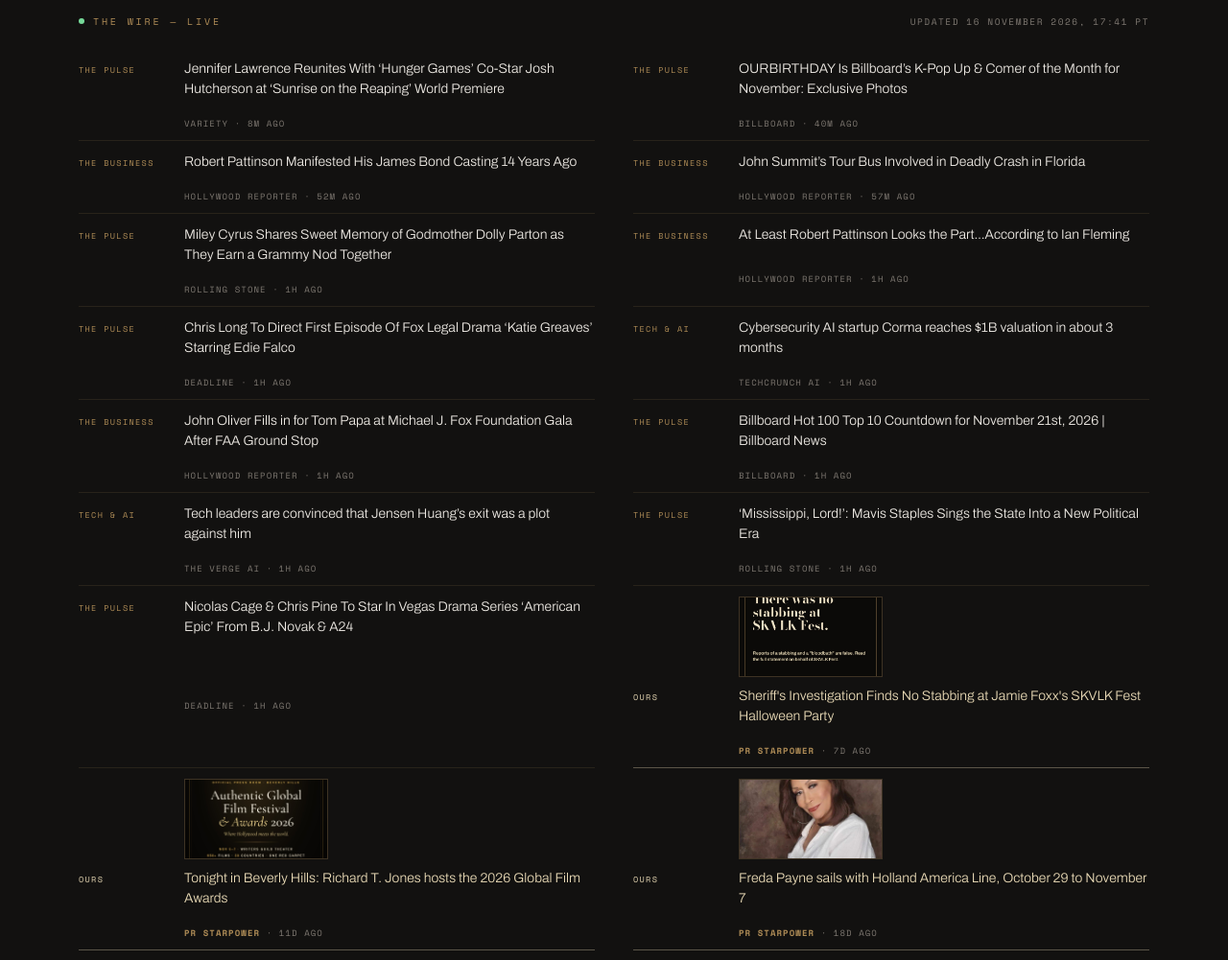
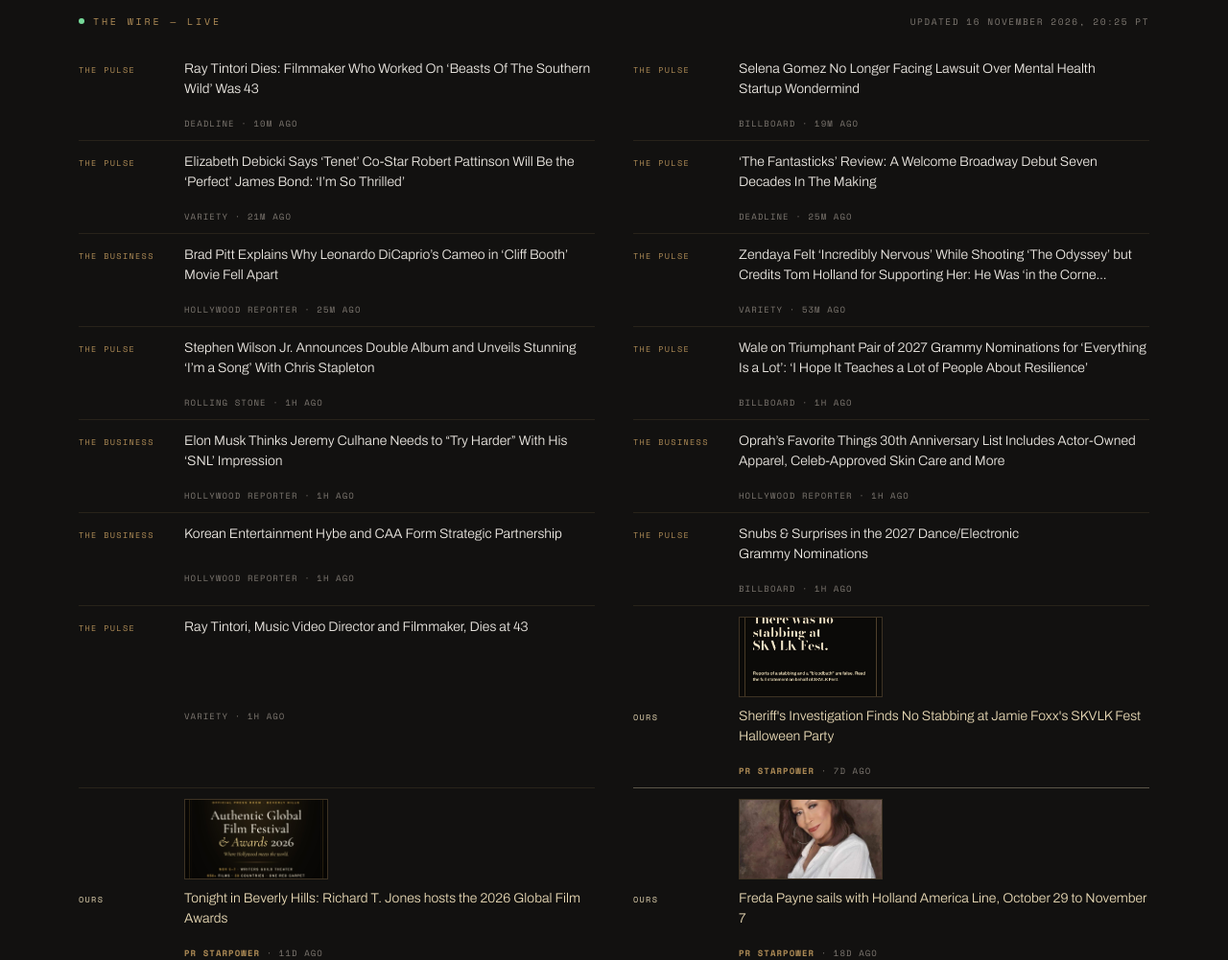
Before and after one commit to matariterry-art/prstarpower-site, a plain HTML site: page newsroom.html in a window 1280 px wide. Shown: the part 1440-2441 px from the top of the page at 96% size. Drawn offline with nearby package versions, Linux system fonts and the light colour scheme.

Commit message:
Wire update — 2026-11-17 03:25 UTC

```diff
--- a/feed.xml
+++ b/feed.xml
@@ -5,7 +5,7 @@
     <link>https://prstarpower.com/newsroom.html</link>
     <description>Announcements, releases and analysis from PR STARPOWER, a Hollywood representation house.</description>
     <language>en-us</language>
-    <lastBuildDate>Tue, 17 Nov 2026 00:41:40 +0000</lastBuildDate>
+    <lastBuildDate>Tue, 17 Nov 2026 03:25:08 +0000</lastBuildDate>
     <item>
       <title>Sheriff&#x27;s Investigation Finds No Stabbing at Jamie Foxx&#x27;s SKVLK Fest Halloween Party</title>
       <link>https://prstarpower.com/statement-skvlk-fest-2026.html</link>
--- a/newsroom.html
+++ b/newsroom.html
@@ -236,73 +236,73 @@
   <div class="wrap">
     <div class="wire-head">
       <span class="wire-label"><i class="dot"></i>The Wire — Live</span>
-      <span class="wire-stamp">Updated 16 November 2026, 17:41 PT</span>
+      <span class="wire-stamp">Updated 16 November 2026, 20:25 PT</span>
     </div>
     <div class="wire-list">
-      <a class="wire-row" href="https://variety.com/2026/film/news/jennifer-lawrence-hunger-games-sunrise-on-the-reaping-premiere-1236949116/" target="_blank" rel="noopener nofollow">
+      <a class="wire-row" href="https://deadline.com/2026/11/ray-tintori-dead-filmmaker-heidi-gardner-1237226073/" target="_blank" rel="noopener nofollow">
         <span class="wire-beat">The Pulse</span>
-        <span class="wire-title">Jennifer Lawrence Reunites With ‘Hunger Games’ Co-Star Josh Hutcherson at ‘Sunrise on the Reaping’ World Premiere</span>
-        <span class="wire-meta">Variety &middot; 8m ago</span>
+        <span class="wire-title">Ray Tintori Dies: Filmmaker Who Worked On ‘Beasts Of The Southern Wild’ Was 43</span>
+        <span class="wire-meta">Deadline &middot; 10m ago</span>
       </a>
-      <a class="wire-row" href="https://www.billboard.com/photos/ourbirthday-kpop-up-comer-november-photos-1236381916/" target="_blank" rel="noopener nofollow">
+      <a class="wire-row" href="https://www.billboard.com/pro/selena-gomez-mental-health-company-lawsuit-dropped-investor/" target="_blank" rel="noopener nofollow">
         <span class="wire-beat">The Pulse</span>
-        <span class="wire-title">OURBIRTHDAY Is Billboard’s K-Pop Up &amp; Comer of the Month for November: Exclusive Photos</span>
-        <span class="wire-meta">Billboard &middot; 40m ago</span>
+        <span class="wire-title">Selena Gomez No Longer Facing Lawsuit Over Mental Health Startup Wondermind</span>
+        <span class="wire-meta">Billboard &middot; 19m ago</span>
       </a>
-      <a class="wire-row" href="https://www.hollywoodreporter.com/movies/movie-news/robert-pattinson-manifested-james-bond-casting-2012-1236756679/" target="_blank" rel="noopener nofollow">
+      <a class="wire-row" href="https://variety.com/2026/film/columns/elizabeth-debicki-tenet-co-star-robert-pattinson-james-bond-1236949754/" target="_blank" rel="noopener nofollow">
+        <span class="wire-beat">The Pulse</span>
+        <span class="wire-title">Elizabeth Debicki Says ‘Tenet’ Co-Star Robert Pattinson Will Be the ‘Perfect’ James Bond: ‘I’m So Thrilled’</span>
+        <span class="wire-meta">Variety &middot; 21m ago</span>
+      </a>
+      <a class="wire-row" href="https://deadline.com/2026/11/the-fantasticks-broadway-review-1237223063/" target="_blank" rel="noopener nofollow">
+        <span class="wire-beat">The Pulse</span>
+        <span class="wire-title">‘The Fantasticks’ Review: A Welcome Broadway Debut Seven Decades In The Making</span>
+        <span class="wire-meta">Deadline &middot; 25m ago</span>
+      </a>
+      <a class="wire-row" href="https://www.hollywoodreporter.com/movies/movie-news/brad-pitt-explains-leonardo-dicaprio-cameo-cliff-booth-fell-apart-1236756581/" target="_blank" rel="noopener nofollow">
         <span class="wire-beat">The Business</span>
-        <span class="wire-title">Robert Pattinson Manifested His James Bond Casting 14 Years Ago</span>
-        <span class="wire-meta">Hollywood Reporter &middot; 52m ago</span>
+        <span class="wire-title">Brad Pitt Explains Why Leonardo DiCaprio’s Cameo in ‘Cliff Booth’ Movie Fell Apart</span>
+        <span class="wire-meta">Hollywood Reporter &middot; 25m ago</span>
       </a>
-      <a class="wire-row" href="https://www.hollywoodreporter.com/music/music-news/john-summit-tour-bus-involved-deadly-crash-1236756628/" target="_blank" rel="noopener nofollow">
-        <span class="wire-beat">The Business</span>
-        <span class="wire-title">John Summit’s Tour Bus Involved in Deadly Crash in Florida</span>
-        <span class="wire-meta">Hollywood Reporter &middot; 57m ago</span>
+      <a class="wire-row" href="https://variety.com/2026/film/news/zendaya-tom-holland-the-odyssey-1236949899/" target="_blank" rel="noopener nofollow">
+        <span class="wire-beat">The Pulse</span>
+        <span class="wire-title">Zendaya Felt ‘Incredibly Nervous’ While Shooting ‘The Odyssey’ but Credits Tom Holland for Supporting Her: He Was ‘in the Corne…</span>
+        <span class="wire-meta">Variety &middot; 53m ago</span>
       </a>
-      <a class="wire-row" href="https://www.rollingstone.com/music/music-news/miley-cyrus-dolly-parton-grammy-nomination-1235659342/" target="_blank" rel="noopener nofollow">
+      <a class="wire-row" href="https://www.rollingstone.com/music/music-news/stephen-wilson-jr-double-album-chris-stapleton-song-1235659375/" target="_blank" rel="noopener nofollow">
         <span class="wire-beat">The Pulse</span>
-        <span class="wire-title">Miley Cyrus Shares Sweet Memory of Godmother Dolly Parton as They Earn a Grammy Nod Together</span>
+        <span class="wire-title">Stephen Wilson Jr. Announces Double Album and Unveils Stunning ‘I’m a Song’ With Chris Stapleton</span>
         <span class="wire-meta">Rolling Stone &middot; 1h ago</span>
       </a>
-      <a class="wire-row" href="https://www.hollywoodreporter.com/movies/movie-news/robert-pattinson-looks-like-james-bond-ian-fleming-sketch-1236756573/" target="_blank" rel="noopener nofollow">
+      <a class="wire-row" href="https://www.billboard.com/music/rb-hip-hop/wale-2027-grammy-nominations-interview-everything-is-a-lot-1236383275/" target="_blank" rel="noopener nofollow">
+        <span class="wire-beat">The Pulse</span>
+        <span class="wire-title">Wale on Triumphant Pair of 2027 Grammy Nominations for ‘Everything Is a Lot’: ‘I Hope It Teaches a Lot of People About Resilience’</span>
+        <span class="wire-meta">Billboard &middot; 1h ago</span>
+      </a>
+      <a class="wire-row" href="https://www.hollywoodreporter.com/tv/tv-news/elon-musk-criticizes-jeremy-culhane-snl-impression-1236756733/" target="_blank" rel="noopener nofollow">
         <span class="wire-beat">The Business</span>
-        <span class="wire-title">At Least Robert Pattinson Looks the Part…According to Ian Fleming</span>
+        <span class="wire-title">Elon Musk Thinks Jeremy Culhane Needs to “Try Harder” With His ‘SNL’ Impression</span>
         <span class="wire-meta">Hollywood Reporter &middot; 1h ago</span>
       </a>
-      <a class="wire-row" href="https://deadline.com/2026/11/chris-long-direct-first-episode-katie-greaves-edie-falco-1237225773/" target="_blank" rel="noopener nofollow">
-        <span class="wire-beat">The Pulse</span>
-        <span class="wire-title">Chris Long To Direct First Episode Of Fox Legal Drama ‘Katie Greaves’ Starring Edie Falco</span>
-        <span class="wire-meta">Deadline &middot; 1h ago</span>
-      </a>
-      <a class="wire-row" href="https://techcrunch.com/2026/11/16/cybersecurity-ai-startup-corma-reaches-1b-valuation-in-about-3-months/" target="_blank" rel="noopener nofollow">
-        <span class="wire-beat">Tech &amp; AI</span>
-        <span class="wire-title">Cybersecurity AI startup Corma reaches $1B valuation in about 3 months</span>
-        <span class="wire-meta">TechCrunch AI &middot; 1h ago</span>
-      </a>
-      <a class="wire-row" href="https://www.hollywoodreporter.com/news/general-news/john-oliver-tom-papa-michael-j-fox-gala-faa-ground-stop-1236756623/" target="_blank" rel="noopener nofollow">
+      <a class="wire-row" href="https://www.hollywoodreporter.com/lifestyle/shopping/oprahs-favorite-things-list-2026-celeb-products-shop-online-1236756439/" target="_blank" rel="noopener nofollow">
         <span class="wire-beat">The Business</span>
-        <span class="wire-title">John Oliver Fills in for Tom Papa at Michael J. Fox Foundation Gala After FAA Ground Stop</span>
+        <span class="wire-title">Oprah’s Favorite Things 30th Anniversary List Includes Actor-Owned Apparel, Celeb-Approved Skin Care and More</span>
         <span class="wire-meta">Hollywood Reporter &middot; 1h ago</span>
       </a>
-      <a class="wire-row" href="https://www.billboard.com/video/billboard-hot-100-top-10-countdown-for-november-21st-2026/" target="_blank" rel="noopener nofollow">
+      <a class="wire-row" href="https://www.hollywoodreporter.com/music/music-industry-news/hybe-caa-form-strategic-partnership-1236756762/" target="_blank" rel="noopener nofollow">
+        <span class="wire-beat">The Business</span>
+        <span class="wire-title">Korean Entertainment Hybe and CAA Form Strategic Partnership</span>
+        <span class="wire-meta">Hollywood Reporter &middot; 1h ago</span>
+      </a>
+      <a class="wire-row" href="https://www.billboard.com/lists/2027-dance-electronic-grammys-snubs-and-surprises/" target="_blank" rel="noopener nofollow">
         <span class="wire-beat">The Pulse</span>
-        <span class="wire-title">Billboard Hot 100 Top 10 Countdown for November 21st, 2026 | Billboard News</span>
+        <span class="wire-title">Snubs &amp; Surprises in the 2027 Dance/Electronic Grammy Nominations</span>
         <span class="wire-meta">Billboard &middot; 1h ago</span>
       </a>
-      <a class="wire-row" href="https://www.theverge.com/tech/1035027/tech-leaders-nvidia-jensen-huang-theories" target="_blank" rel="noopener nofollow">
-        <span class="wire-beat">Tech &amp; AI</span>
-        <span class="wire-title">Tech leaders are convinced that Jensen Huang’s exit was a plot against him</span>
-        <span class="wire-meta">The Verge AI &middot; 1h ago</span>
-      </a>
-      <a class="wire-row" href="https://www.rollingstone.com/music/music-features/mississippi-politicis-scott-colom-mavis-staples-folk-fest-1235659306/" target="_blank" rel="noopener nofollow">
+      <a class="wire-row" href="https://variety.com/2026/film/news/ray-tintori-dead-filmmaker-beasts-southern-wild-1236949816/" target="_blank" rel="noopener nofollow">
         <span class="wire-beat">The Pulse</span>
-        <span class="wire-title">‘Mississippi, Lord!’: Mavis Staples Sings the State Into a New Political Era</span>
-        <span class="wire-meta">Rolling Stone &middot; 1h ago</span>
-      </a>
-      <a class="wire-row" href="https://deadline.com/2026/11/nicolas-cage-chris-pine-american-epic-series-bj-novak-a24-1237222431/" target="_blank" rel="noopener nofollow">
-        <span class="wire-beat">The Pulse</span>
-        <span class="wire-title">Nicolas Cage &amp; Chris Pine To Star In Vegas Drama Series ‘American Epic’ From B.J. Novak &amp; A24</span>
-        <span class="wire-meta">Deadline &middot; 1h ago</span>
+        <span class="wire-title">Ray Tintori, Music Video Director and Filmmaker, Dies at 43</span>
+        <span class="wire-meta">Variety &middot; 1h ago</span>
       </a>
       <a class="wire-row house haspic" href="statement-skvlk-fest-2026.html">
         <span class="wire-beat">Ours</span>
```
